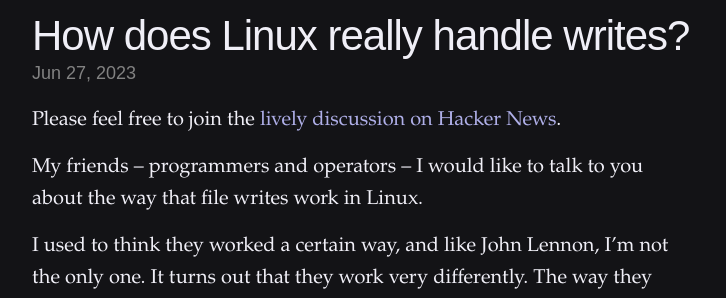
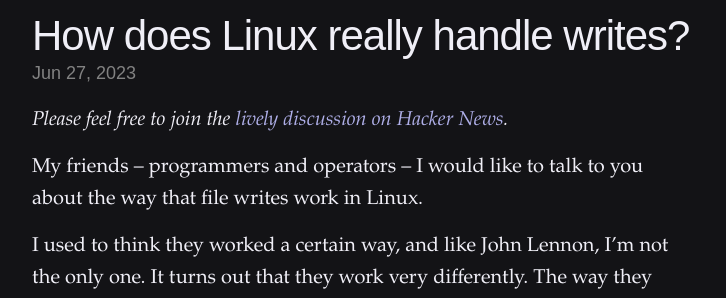
Before and after one commit to dmazin/dmazin.github.io, a Jekyll site: the page built from _posts/2023-06-27-file-writes.md, in a window 1280 px wide. Shown: the part 126-424 px from the top of the page, without its empty margins (238-964 px from the left). Built offline with Jekyll 4.4.1, drawn with Linux system fonts in a browser that asks for light colours.

Commit message:
fix HN link

```diff
--- a/_posts/2023-06-27-file-writes.md
+++ b/_posts/2023-06-27-file-writes.md
@@ -6,7 +6,7 @@ date: 2023-06-27
 tags: featured
 description: I examine the somewhat surprising way how Linux handles writes.
 ---
-Please feel free to join the [lively discussion on Hacker News](https://news.ycombinator.com/item?id=36534512#36536526).
+*Please feel free to join the [lively discussion on Hacker News](https://news.ycombinator.com/item?id=36534512#36536526).*
 
 My friends – programmers and operators – I would like to talk to you about the way that file writes work in Linux.
 
```
